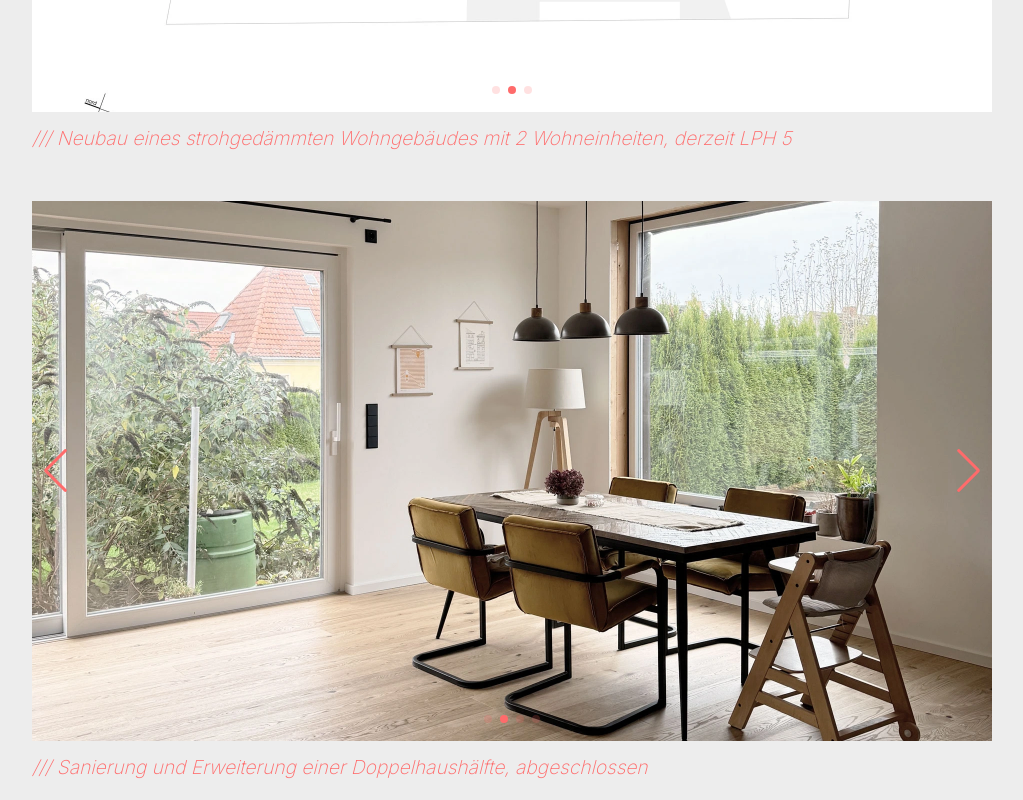
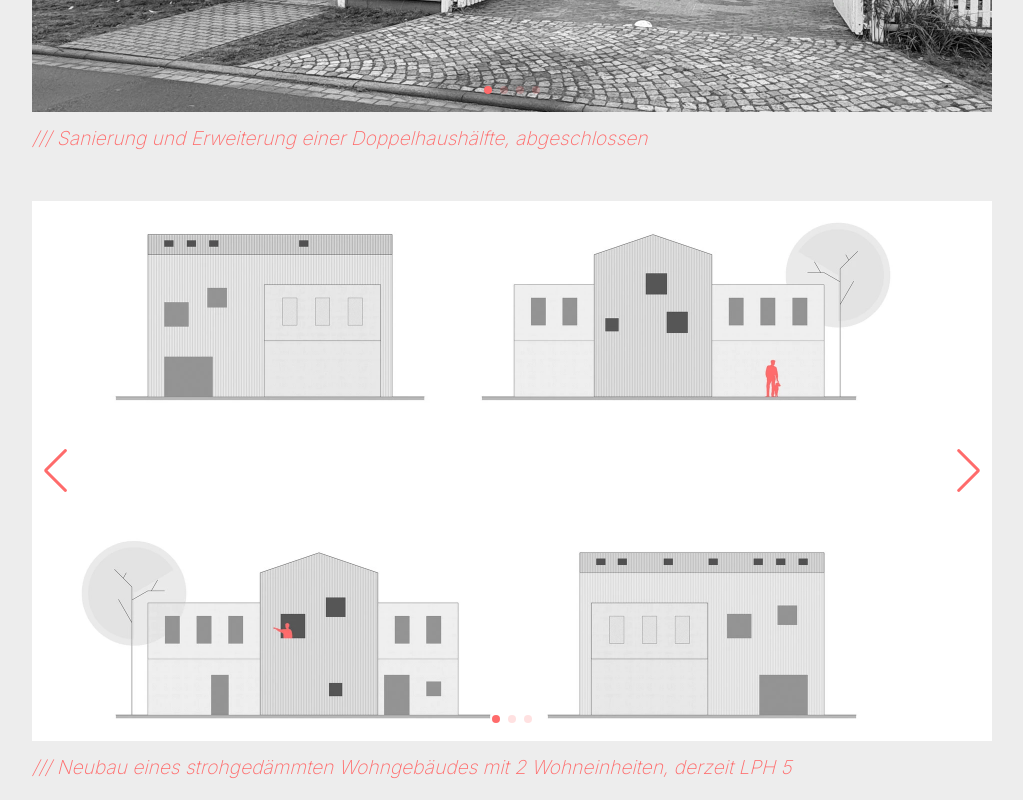
Before and after one commit to MaximilianScheel/architecture-spa, a Next.js app: page / in a window 1280 px wide. Shown: the part 740-1540 px from the top of the page, without its empty margins (128-1151 px from the left). Built offline with nearby package versions, Linux system fonts and the light colour scheme.

Commit message:
slider fix

```diff
--- a/src/app/components/Swiper.tsx
+++ b/src/app/components/Swiper.tsx
@@ -1,6 +1,8 @@
 'use client';
 
+import { useEffect, useRef } from 'react';
 import { Swiper, SwiperSlide } from 'swiper/react';
+import type { Swiper as SwiperInstance } from 'swiper';
 import { Navigation, Pagination, Autoplay } from 'swiper/modules';
 import 'swiper/css';
 import 'swiper/css/navigation';
@@ -12,6 +14,26 @@ type Slide = { img: string };
 export default function MySwiper({ images, caption }: { images: string[]; caption?: string }) {
   const slides: Slide[] = images.map((img) => ({ img }));
   const resolvedCaption = caption || '';
+  const swiperRef = useRef<SwiperInstance | null>(null);
+
+  useEffect(() => {
+    // Autoplay erst nach der Startanimation starten
+    const timer = setTimeout(() => {
+      const swiper = swiperRef.current;
+      if (swiper && swiper.autoplay) {
+        // sicherstellen, dass wir beim echten ersten Slide starten
+        swiper.slideTo(0, 0, false);
+        swiper.autoplay.start();
+      }
+    }, 6000);
+
+    return () => {
+      clearTimeout(timer);
+      if (swiperRef.current && swiperRef.current.autoplay) {
+        swiperRef.current.autoplay.stop();
+      }
+    };
+  }, []);
 
   return (
     <div className={styles.wrapper}>
@@ -21,6 +43,14 @@ export default function MySwiper({ images, caption }: { images: string[]; captio
         navigation
         pagination={{ clickable: true }}
         autoplay={{ delay: 5000, disableOnInteraction: false }}
+        onSwiper={(instance) => {
+          swiperRef.current = instance;
+          if (instance.autoplay) {
+            // Beim Mount zunächst stoppen und explizit auf den ersten Slide setzen
+            instance.autoplay.stop();
+            instance.slideTo(0, 0, false);
+          }
+        }}
         loop
         className={styles.container}
       >
--- a/src/data/latest.json
+++ b/src/data/latest.json
@@ -1,15 +1,6 @@
 {
   "heading": "aktuelles.",
   "projects": [
-    {
-      "id": "parower",
-      "caption": "/// Neubau eines strohgedämmten Wohngebäudes mit 2 Wohneinheiten, derzeit LPH 5",
-      "images": [
-        "/assets/Parower_1.webp",
-        "/assets/Parower_2.webp",
-        "/assets/Parower_3.webp"
-      ]
-    },
     {
       "id": "apfelweg",
       "caption": "/// Sanierung und Erweiterung einer Doppelhaushälfte, abgeschlossen",
@@ -19,6 +10,15 @@
         "/assets/Apfelweg_3.webp",
         "/assets/Apfelweg_4.webp"
       ]
+    },
+    {
+      "id": "parower",
+      "caption": "/// Neubau eines strohgedämmten Wohngebäudes mit 2 Wohneinheiten, derzeit LPH 5",
+      "images": [
+        "/assets/Parower_1.webp",
+        "/assets/Parower_2.webp",
+        "/assets/Parower_3.webp"
+      ]
     }
   ]
 }
```
